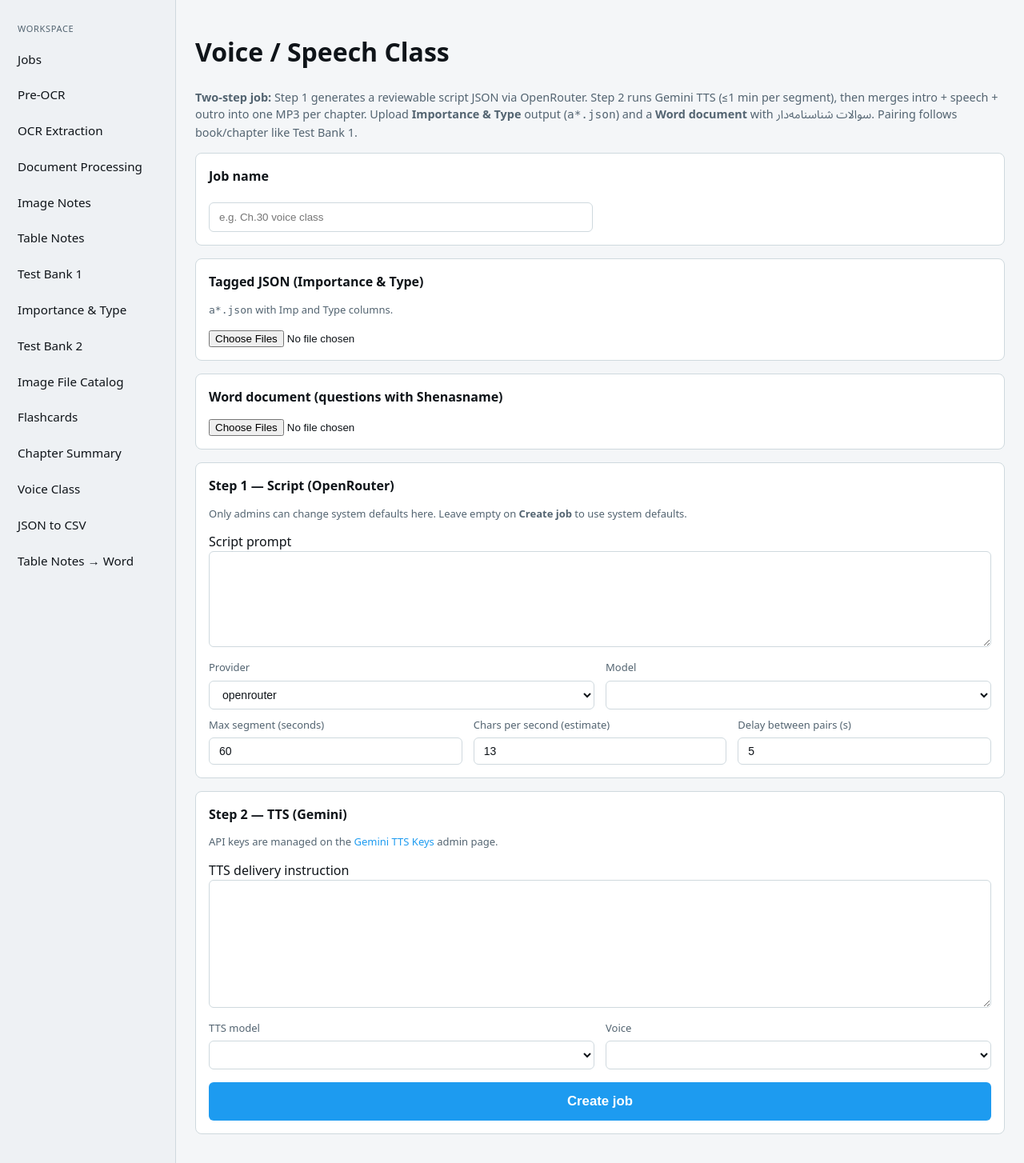
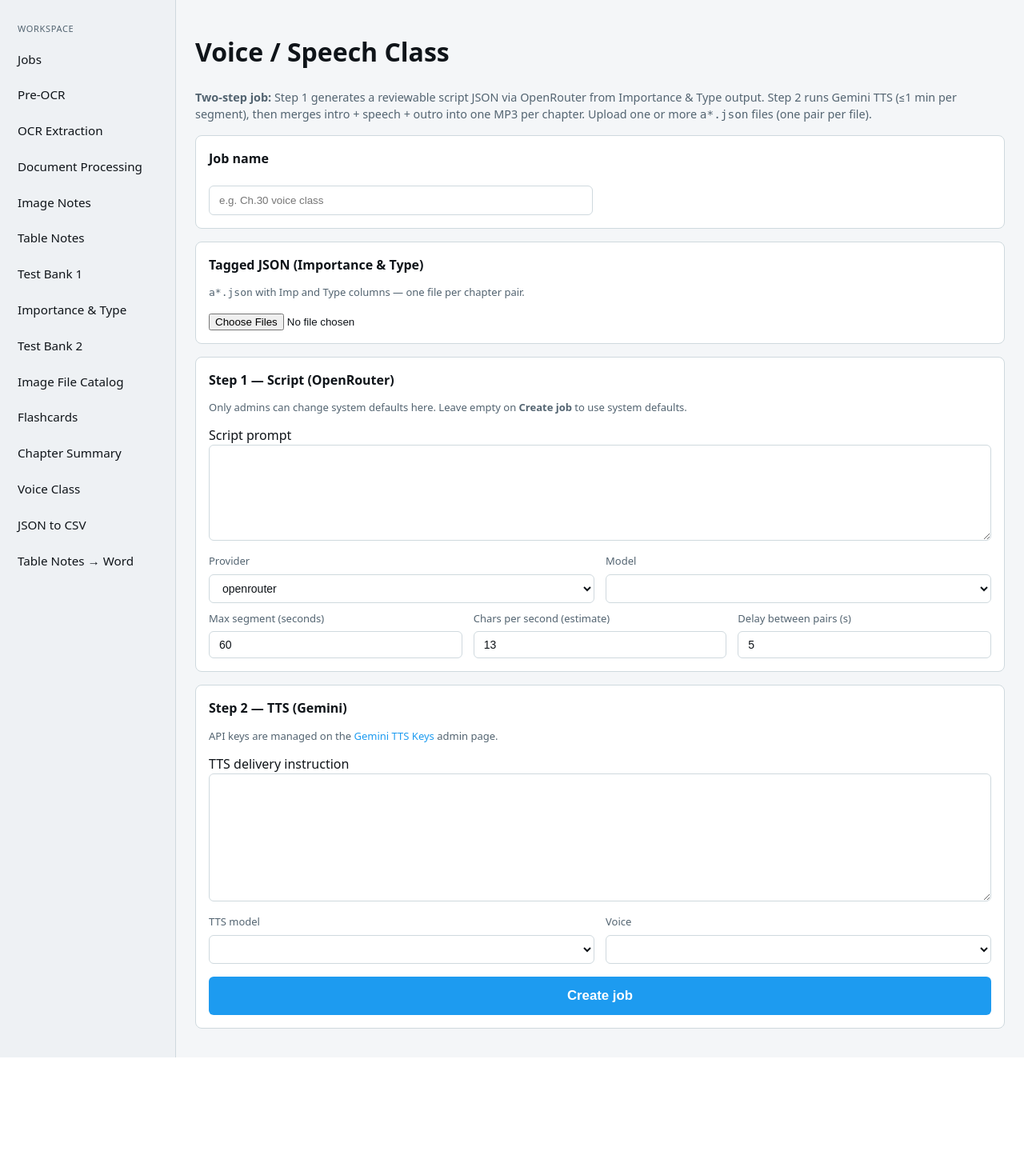
Before and after one commit to mohammadbaghershahmir/Automations_Project_Pileh, a FastAPI app: template content_automation_project/webapp/templates/voice_class_new.html in a window 1280 px wide. Shown: the part 49-1503 px from the top of the page at 80% size. After the commit the page ends 1371 px from the top, so only its background shows below. Run offline with FastAPI, Linux system fonts and the light colour scheme; the template is opened without the code that fills it, so the values that code supplies are empty; parts of the project's set-up code (start-up, migrations or seed data) failed here and were passed over; some libraries are stand-ins or nearby versions.

Commit message:
delete word file input in Voice / Speech Class job

```diff
--- a/content_automation_project/webapp/main.py
+++ b/content_automation_project/webapp/main.py
@@ -83,6 +83,7 @@ from stage_v_pairing import (
     auto_pair_chapter_summary_files,
     auto_pair_flashcard_files,
     auto_pair_stage_v_files,
+    auto_pair_voice_class_files,
 )
 
 try:
@@ -2125,7 +2126,6 @@ def create_app() -> FastAPI:
             user: CurrentUser,
             db: Session = Depends(get_db),
             tagged_json_files: List[UploadFile] = File(...),
-            word_files: List[UploadFile] = File(...),
             prompt_1: str = Form(""),
             tts_instruction: str = Form(""),
             provider_1: str = Form(DEFAULT_TEST_BANK_PROVIDER),
@@ -2155,30 +2155,12 @@ def create_app() -> FastAPI:
                         f.write(content)
                     j_paths.append(dest)
 
-                w_paths: List[str] = []
-                for uf in word_files:
-                    if not uf.filename:
-                        continue
-                    dest = os.path.join(tmp, os.path.basename(uf.filename))
-                    content = await uf.read()
-                    with open(dest, "wb") as f:
-                        f.write(content)
-                    w_paths.append(dest)
-
                 if not j_paths:
                     raise HTTPException(400, "Upload at least one tagged JSON (a*.json from Importance & Type).")
-                if not w_paths:
-                    raise HTTPException(400, "Upload at least one Word document with Shenasname questions.")
-
-                pairs_spec = auto_pair_stage_v_files(j_paths, w_paths)
+
+                pairs_spec = auto_pair_voice_class_files(j_paths)
                 if not pairs_spec:
                     raise HTTPException(400, "No pairable tagged JSON files (check PointId / filenames).")
-                unpaired = [p for p in pairs_spec if not p.get("word_path")]
-                if unpaired:
-                    raise HTTPException(
-                        400,
-                        f"{len(unpaired)} tagged file(s) could not be matched to a Word document.",
-                    )
 
                 try:
                     delay_val = float(delay_seconds)
@@ -2228,27 +2210,22 @@ def create_app() -> FastAPI:
 
                 for pair_index, p in enumerate(pairs_spec):
                     tagged = p["stage_j_path"]
-                    word = p["word_path"]
                     ensure_dirs(job_id, pair_index)
                     tagged_name = os.path.basename(tagged)
-                    word_name = os.path.basename(word)
                     rel_tagged = f"pair_{pair_index}/inputs/{tagged_name}"
-                    rel_word = f"pair_{pair_index}/inputs/{word_name}"
                     shutil.copy2(tagged, os.path.join(root, rel_tagged.replace("/", os.sep)))
-                    shutil.copy2(word, os.path.join(root, rel_word.replace("/", os.sep)))
                     db.add(
                         JobPair(
                             job_id=job_id,
                             pair_index=pair_index,
                             stage_j_filename=tagged_name,
-                            word_filename=word_name,
+                            word_filename=None,
                             stage_j_relpath=rel_tagged,
-                            word_relpath=rel_word,
+                            word_relpath=None,
                             output_relpath=f"pair_{pair_index}/output",
                         )
                     )
                     register_input_artifact(db, job_id, pair_index, root, rel_tagged, "upload_tagged_json")
-                    register_input_artifact(db, job_id, pair_index, root, rel_word, "upload_word")
 
                 db.commit()
             finally:
--- a/content_automation_project/webapp/templates/voice_class_new.html
+++ b/content_automation_project/webapp/templates/voice_class_new.html
@@ -12,7 +12,7 @@
 {% if multipart_ok is defined and not multipart_ok %}
 <p style="color:#f87171;">File uploads are disabled: install <code>python-multipart</code> on the server, then restart the API.</p>
 {% endif %}
-<p class="muted"><strong>Two-step job:</strong> Step&nbsp;1 generates a reviewable script JSON via OpenRouter. Step&nbsp;2 runs Gemini TTS (≤1&nbsp;min per segment), then merges intro + speech + outro into one MP3 per chapter. Upload <strong>Importance &amp; Type</strong> output (<code>a*.json</code>) and a <strong>Word document</strong> with سوالات شناسنامه‌دار. Pairing follows book/chapter like Test Bank 1.</p>
+<p class="muted"><strong>Two-step job:</strong> Step&nbsp;1 generates a reviewable script JSON via OpenRouter from Importance &amp; Type output. Step&nbsp;2 runs Gemini TTS (≤1&nbsp;min per segment), then merges intro + speech + outro into one MP3 per chapter. Upload one or more <code>a*.json</code> files (one pair per file).</p>
 
 <form method="post" action="/jobs/voice-class" enctype="multipart/form-data">
   <div class="card">
@@ -21,12 +21,8 @@
   </div>
   <div class="card">
     <h2 style="margin-top:0;font-size:1rem;">Tagged JSON (Importance &amp; Type)</h2>
-    <p class="muted" style="margin-top:0;font-size:13px;"><code>a*.json</code> with Imp and Type columns.</p>
+    <p class="muted" style="margin-top:0;font-size:13px;"><code>a*.json</code> with Imp and Type columns — one file per chapter pair.</p>
     <input type="file" name="tagged_json_files" multiple accept=".json,application/json" required/>
-  </div>
-  <div class="card">
-    <h2 style="margin-top:0;font-size:1rem;">Word document (questions with Shenasname)</h2>
-    <input type="file" name="word_files" multiple accept=".doc,.docx" required/>
   </div>
   <div class="card">
     <h2 style="margin-top:0;font-size:1rem;">Step 1 — Script (OpenRouter)</h2>
```
Also changed, not shown: content_automation_project/stage_v_pairing.py (+13 -0 lines), content_automation_project/stage_voice_processor.py (+0 -14 lines), content_automation_project/webapp/tasks_voice_class.py (+4 -6 lines), content_automation_project/webapp/templates/job_detail.html (+26 -4 lines), content_automation_project/prompts.json.
